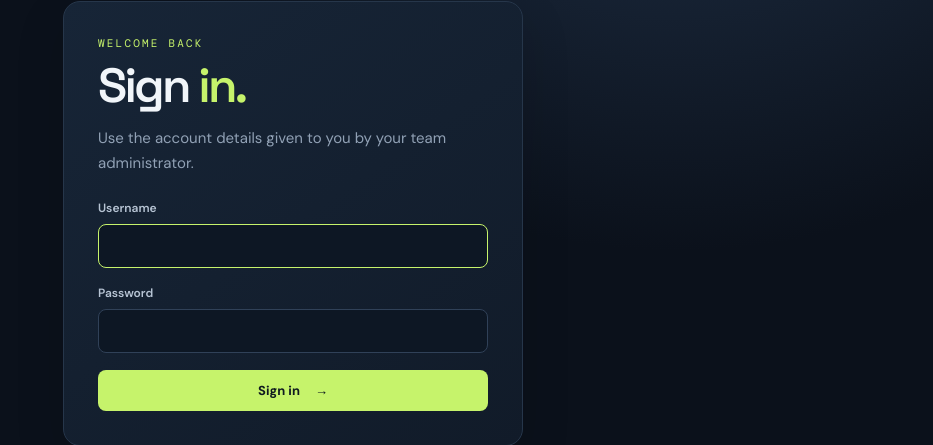
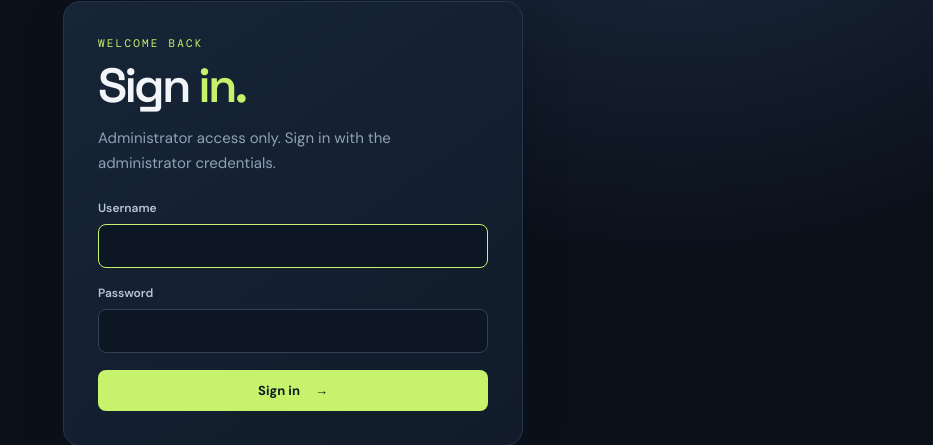
Before and after one commit to Hyagreev14/basketball-teams, a Flask app: page /manage/login in a window 1280 px wide. Shown: the part 168-613 px from the top of the page, without its empty margins (347-1280 px from the left). Run offline with Flask 3, Linux system fonts and the light colour scheme.

Commit message:
ui: make sign-in administrator-only

```diff
--- a/templates/login.html
+++ b/templates/login.html
@@ -1,6 +1,6 @@
 {% extends "base.html" %}{% block title %}Sign in{% endblock %}
 {% block content %}
-<section class="auth-wrap"><div class="auth-card"><p class="eyebrow">WELCOME BACK</p><h1>Sign <em>in.</em></h1><p class="muted">Use the account details given to you by your team administrator.</p>
+<section class="auth-wrap"><div class="auth-card"><p class="eyebrow">WELCOME BACK</p><h1>Sign <em>in.</em></h1><p class="muted">Administrator access only. Sign in with the administrator credentials.</p>
 <form method="post" class="stack"><input type="hidden" name="_csrf" value="{{ csrf_token() }}">
 <label>Username<input name="username" autocomplete="username" required autofocus></label>
 <label>Password<input type="password" name="password" autocomplete="current-password" required></label>
```
